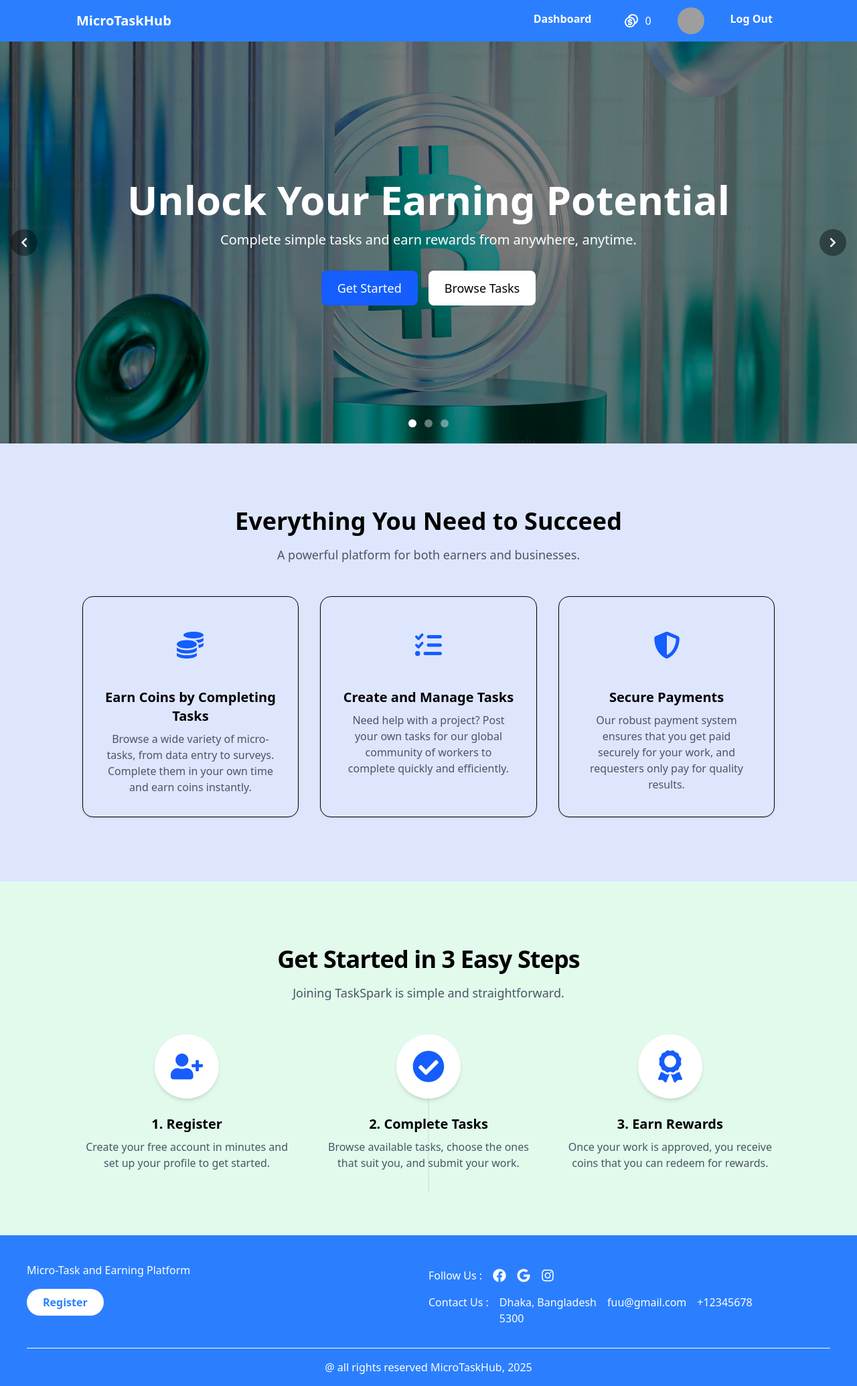
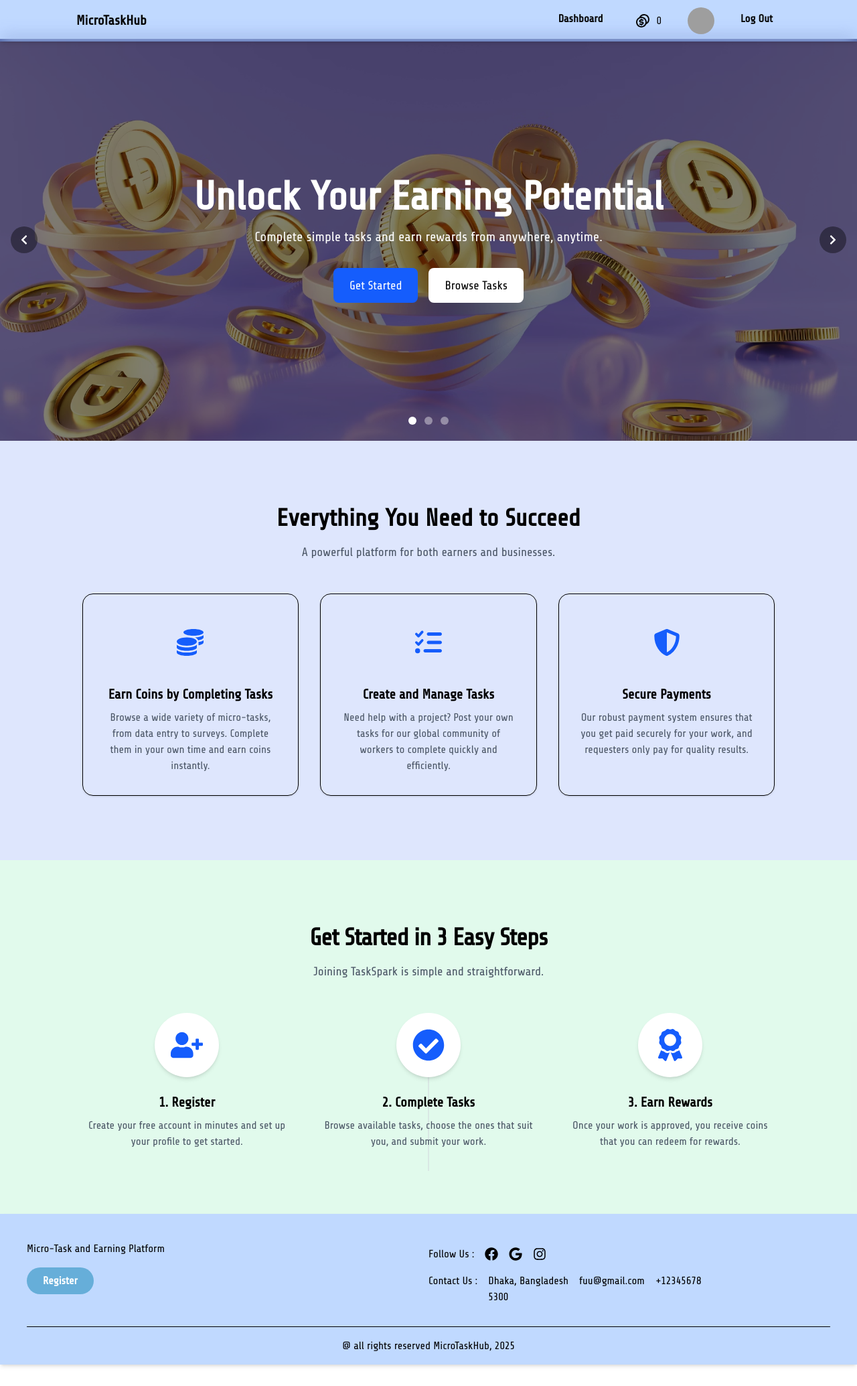
Before and after one commit to Anupam2570632/MicroTaskHub_client, a React (Vite) app: page / in a window 1280 px wide. Shown: the whole page at 67% size. After the commit the page ends 2037 px from the top, so only its background shows below. Built offline with nearby package versions, Linux system fonts and the light colour scheme; grey boxes are pictures that could not be loaded.

Commit message:
SET: design of nav, footer etc

```diff
--- a/index.html
+++ b/index.html
@@ -1,12 +1,15 @@
-<!doctype html>
+<!DOCTYPE html>
 <html lang="en">
   <head>
     <meta charset="UTF-8" />
     <link rel="icon" type="image/svg+xml" href="/vite.svg" />
     <meta name="viewport" content="width=device-width, initial-scale=1.0" />
-    <title>microtaskhub-client</title>
+    <title>Micro Task & Earning Platform</title>
+    <style>
+      @import url("https://fonts.googleapis.com/css2?family=Share+Tech&display=swap");
+    </style>
   </head>
-  <body>
+  <body class="share-tech-regular">
     <div id="root"></div>
     <script type="module" src="/src/main.jsx"></script>
   </body>
--- a/src/Components/home/HeroSection.jsx
+++ b/src/Components/home/HeroSection.jsx
@@ -6,7 +6,7 @@ const heroSlides = [
     id: "hero-1",
     title: "Unlock Your Earning Potential",
     subtitle: "Complete simple tasks and earn rewards from anywhere, anytime.",
-    imageUrl: "/hero-1.avif",
+    imageUrl: "/hero-4.avif",
   },
   {
     id: "hero-2",
--- a/src/Layout/Root/Root.jsx
+++ b/src/Layout/Root/Root.jsx
@@ -9,7 +9,9 @@ const Root = () => {
   return (
     <div>
       <Navbar />
-      <HeroSection />
+      <div className="mt-[58px]">
+        <HeroSection />
+      </div>
 
       <FeaturesSection />
       <HowItWorksSection />
--- a/src/Shared/Footer/Footer.jsx
+++ b/src/Shared/Footer/Footer.jsx
@@ -3,12 +3,12 @@ import { Link } from "react-router-dom";
 
 const Footer = () => {
   return (
-    <div className="bg-blue-500 pt-10 text-white">
+    <div className="backdrop-blur-md bg-blue-500/30 shadow-md pt-10 text-black">
       <div className="mx-4 md:mx-10">
         <div className="md:flex items-center justify-between pb-6 space-y-6">
           <div className=" flex-1 space-y-4">
             <h1>Micro-Task and Earning Platform</h1>
-            <button className="px-6 py-2 text-blue-500 bg-white rounded-full font-bold hover:bg-gray-300 duration-300 ease-in">
+            <button className="px-6 py-2 text-white bg-[#3d9bc6ae] rounded-full font-bold hover:bg-[#3d9bc66a] duration-300 ease-in">
               Register
             </button>
           </div>
--- a/src/Shared/NavBar/Navbar.jsx
+++ b/src/Shared/NavBar/Navbar.jsx
@@ -50,18 +50,18 @@ const Navbar = () => {
   );
 
   return (
-    <div className="bg-blue-500">
+    <div className="fixed top-0 left-0 w-full z-50 backdrop-blur-md bg-blue-500/30 shadow-md text-[#060606]">
       <div className="max-w-[1100px] flex items-center justify-between mx-auto py-2 px-6 relative">
-        <h1 className="text-xl font-bold text-white">MicroTaskHub</h1>
+        <h1 className="text-xl font-bold ">MicroTaskHub</h1>
 
         <div className="md:hidden relative">
           <GiHamburgerMenu
             onClick={handleHamburgerClick}
-            className="text-2xl text-white cursor-pointer"
+            className="text-2xl  cursor-pointer"
           />
 
           <ul
-            className={`absolute right-0 p-2 mt-2 bg-blue-500 text-white items-center rounded-md shadow-md flex flex-col gap-2 overflow-hidden transition-all duration-300 ease-in-out ${
+            className={`absolute right-0 p-2 mt-2 bg-blue-500  items-center rounded-md shadow-md flex flex-col gap-2 overflow-hidden transition-all duration-300 ease-in-out ${
               isOpen ? "max-h-96 opacity-100" : "max-h-0 opacity-0"
             }`}
           >
@@ -69,7 +69,7 @@ const Navbar = () => {
           </ul>
         </div>
 
-        <ul className="gap-6 text-white hidden md:flex">{links}</ul>
+        <ul className="gap-6  hidden md:flex">{links}</ul>
       </div>
     </div>
   );
--- a/src/index.css
+++ b/src/index.css
@@ -1 +1,7 @@
 @import "tailwindcss";
+
+.share-tech-regular {
+  font-family: "Share Tech", sans-serif;
+  font-weight: 400;
+  font-style: normal;
+}
```
Also changed, not shown: public/hero-4.avif (added).
